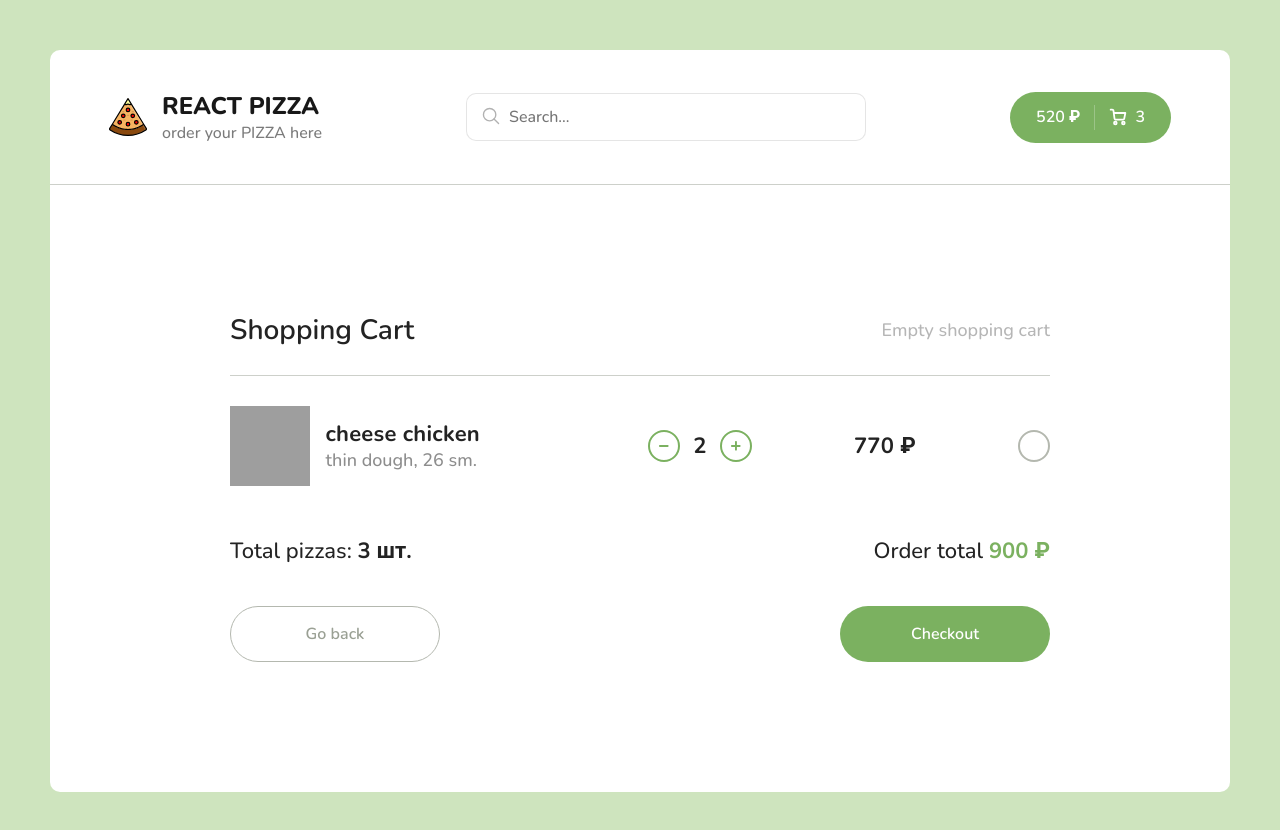
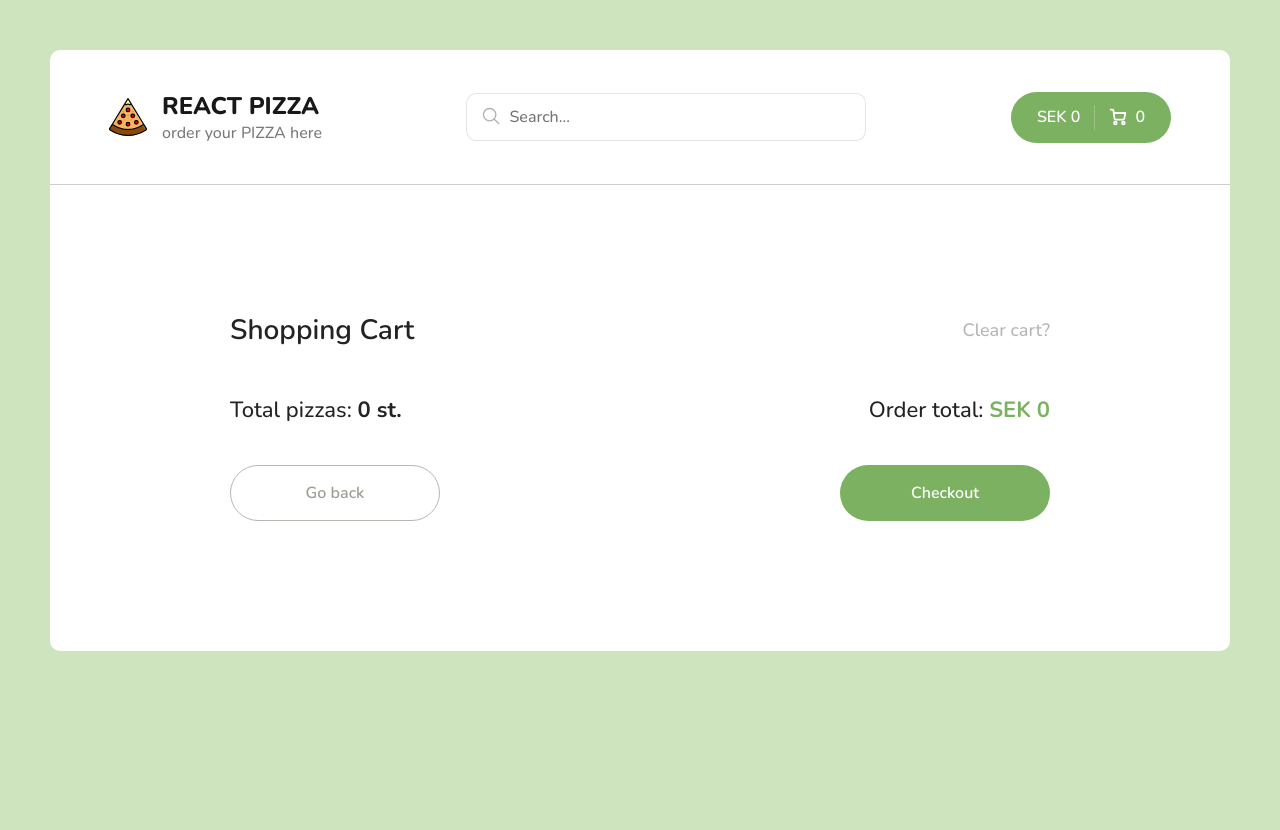
Before and after one commit to edzynia/e-come-app, a React (Create React App) app: page /cart in a window 1280 px wide. Shown: the top 830 px of the page. After the commit the page ends 800 px from the top, so only its background shows below. Built offline with nearby package versions, Linux system fonts and the light colour scheme; grey boxes are pictures that could not be loaded.

Commit message:
implemented the logic for adding goods to the cart, header, deleting goods

```diff
--- a/src/components/Header.jsx
+++ b/src/components/Header.jsx
@@ -1,9 +1,13 @@
 import React from 'react';
 import { Link } from 'react-router-dom';
+import { useSelector } from 'react-redux';
+
 import LogoIcon from '../assets/img/pizza-logo.svg';
 import Search from './Search';
 
 const Header = () => {
+  const { totalPrice, totalCount } = useSelector((state) => state.cart);
+
   return (
     <div className='header'>
       <div className='container'>
@@ -19,7 +23,7 @@ const Header = () => {
         <Search />
         <div className='header__cart'>
           <Link to='/cart' className='button button--cart'>
-            <span>520 ₽</span>
+            <span>SEK {totalPrice}</span>
             <div className='button__delimiter'></div>
             <svg
               width='18'
@@ -50,7 +54,7 @@ const Header = () => {
                 strokeLinejoin='round'
               />
             </svg>
-            <span>3</span>
+            <span>{totalCount}</span>
           </Link>
         </div>
       </div>
--- a/src/components/PizzaBlock/index.jsx
+++ b/src/components/PizzaBlock/index.jsx
@@ -1,14 +1,30 @@
 import React, { useState } from 'react';
+import { useSelector, useDispatch } from 'react-redux';
 
-const ProductCard = ({ title, price, imageUrl, sizes, types }) => {
-  const [count, setCount] = useState(0);
+import { addItem } from '../../redux/slices/cartSlice';
+
+const typeNames = ['thin dough', 'normal'];
+const sizeValues = [26, 30, 40];
+
+const ProductCard = ({ id, title, price, imageUrl, sizes, types }) => {
+  const dispatch = useDispatch();
+  const cartItem = useSelector((state) =>
+    state.cart.items.find((obj) => obj.id === id),
+  );
+  const addedItem = cartItem ? cartItem.count : 0;
   const [activeType, setActiveType] = useState(types[0]);
   const [activeSize, setActiveSize] = useState(0);
 
-  const typeName = ['thin dough', 'normal'];
-
   const onClickAdd = () => {
-    setCount(() => count + 1);
+    const item = {
+      id,
+      title,
+      price,
+      imageUrl,
+      type: typeNames[activeType],
+      size: sizeValues[activeSize],
+    };
+    dispatch(addItem(item));
   };
   return (
     <div className='pizza-block-wrapper'>
@@ -23,7 +39,7 @@ const ProductCard = ({ title, price, imageUrl, sizes, types }) => {
                 key={typeId}
                 className={activeType === typeId ? 'active' : ''}
               >
-                {typeName[typeId]}
+                {typeNames[typeId]}
               </li>
             ))}
           </ul>
@@ -58,7 +74,7 @@ const ProductCard = ({ title, price, imageUrl, sizes, types }) => {
               />
             </svg>
             <span>ADD</span>
-            <i>{count}</i>
+            {addedItem > 0 && <i>{addedItem}</i>}
           </button>
         </div>
       </div>
--- a/src/pages/Cart.jsx
+++ b/src/pages/Cart.jsx
@@ -1,85 +1,41 @@
-import React from 'react';
 import { Link } from 'react-router-dom';
+import { useSelector, useDispatch } from 'react-redux';
+
+import CartItem from '../components/CartItem';
+import { clearItems } from '../redux/slices/cartSlice';
 
 const Cart = () => {
+  const dispatch = useDispatch();
+  const { totalPrice, totalCount } = useSelector((state) => state.cart);
+  const items = useSelector((state) => state.cart.items);
+  const onClickClear = () => {
+    if (window.confirm('Are you sure that you want to clear a cart')) {
+      return dispatch(clearItems());
+    }
+  };
+
   return (
     <div className='container container--cart'>
       <div className='cart'>
         <div className='cart__top'>
           <h2>Shopping Cart</h2>
-          <div className='cart__clear'>
-            <span>Empty shopping cart</span>
+          <div className='cart__clear' onClick={onClickClear}>
+            <span>Clear cart?</span>
           </div>
         </div>
-        <div className='content__items'>
-          <div className='cart__item'>
-            <div className='cart__item-img'>
-              <img
-                className='pizza-block__image'
-                src='https://dodopizza-a.akamaihd.net/static/Img/Products/Pizza/ru-RU/b750f576-4a83-48e6-a283-5a8efb68c35d.jpg'
-                alt='Pizza'
-              />
-            </div>
-            <div className='cart__item-info'>
-              <h3>cheese chicken</h3>
-              <p>thin dough, 26 sm.</p>
-            </div>
-            <div className='cart__item-count'>
-              <div className='button button--outline button--circle cart__item-count-minus'>
-                <svg
-                  width='10'
-                  height='10'
-                  viewBox='0 0 10 10'
-                  fill='none'
-                  xmlns='http://www.w3.org/2000/svg'
-                >
-                  <path
-                    d='M5.92001 3.84V5.76V8.64C5.92001 9.17016 5.49017 9.6 4.96001 9.6C4.42985 9.6 4.00001 9.17016 4.00001 8.64L4 5.76L4.00001 3.84V0.96C4.00001 0.42984 4.42985 0 4.96001 0C5.49017 0 5.92001 0.42984 5.92001 0.96V3.84Z'
-                    // fill='#EB5A1E'
-                  ></path>
-                  <path
-                    d='M5.75998 5.92001L3.83998 5.92001L0.959977 5.92001C0.429817 5.92001 -2.29533e-05 5.49017 -2.29301e-05 4.96001C-2.2907e-05 4.42985 0.429817 4.00001 0.959977 4.00001L3.83998 4L5.75998 4.00001L8.63998 4.00001C9.17014 4.00001 9.59998 4.42985 9.59998 4.96001C9.59998 5.49017 9.17014 5.92001 8.63998 5.92001L5.75998 5.92001Z'
-                    // fill='#EB5A1E'
-                  ></path>
-                </svg>
-              </div>
-              <b>2</b>
-              <div className='button button--outline button--circle cart__item-count-plus'>
-                <svg
-                  width='10'
-                  height='10'
-                  viewBox='0 0 10 10'
-                  fill='none'
-                  xmlns='http://www.w3.org/2000/svg'
-                >
-                  <path
-                    d='M5.92001 3.84V5.76V8.64C5.92001 9.17016 5.49017 9.6 4.96001 9.6C4.42985 9.6 4.00001 9.17016 4.00001 8.64L4 5.76L4.00001 3.84V0.96C4.00001 0.42984 4.42985 0 4.96001 0C5.49017 0 5.92001 0.42984 5.92001 0.96V3.84Z'
-                    fill='#EB5A1E'
-                  ></path>
-                  <path
-                    d='M5.75998 5.92001L3.83998 5.92001L0.959977 5.92001C0.429817 5.92001 -2.29533e-05 5.49017 -2.29301e-05 4.96001C-2.2907e-05 4.42985 0.429817 4.00001 0.959977 4.00001L3.83998 4L5.75998 4.00001L8.63998 4.00001C9.17014 4.00001 9.59998 4.42985 9.59998 4.96001C9.59998 5.49017 9.17014 5.92001 8.63998 5.92001L5.75998 5.92001Z'
-                    fill='#EB5A1E'
-                  ></path>
-                </svg>
-              </div>
-            </div>
-            <div className='cart__item-price'>
-              <b>770 ₽</b>
-            </div>
-            <div className='cart__item-remove'>
-              <div className='button button--outline button--circle'></div>
-            </div>
-          </div>
-        </div>
+        {items.map((item) => (
+          <CartItem key={item.id} {...item} />
+        ))}
+
         <div className='cart__bottom'>
           <div className='cart__bottom-details'>
             <span>
               {' '}
-              Total pizzas: <b>3 шт.</b>{' '}
+              Total pizzas: <b>{totalCount} st.</b>{' '}
             </span>
             <span>
               {' '}
-              Order total <b>900 ₽</b>{' '}
+              Order total: <b> SEK {totalPrice}</b>{' '}
             </span>
           </div>
           <div className='cart__bottom-buttons'>
--- /dev/null
+++ b/src/redux/slices/cartSlice.js
@@ -0,0 +1,64 @@
+import { createSlice } from '@reduxjs/toolkit';
+
+const initialState = {
+  totalPrice: 0,
+  totalCount: 0,
+  items: [],
+};
+
+const cartSlice = createSlice({
+  name: 'cart',
+  initialState,
+  reducers: {
+    // addItem(state, action) {
+    //   state.items.push(action.payload);
+    //   //   state.totalPrice = [...state.items, action.payload];
+    //   state.totalPrice = state.items.reduce((sum, obj) => {
+    //     return obj.price + sum;
+    //   }, 0);
+    // },
+    addItem(state, action) {
+      const findItem = state.items.find((obj) => obj.id === action.payload.id);
+      if (findItem) {
+        findItem.count++;
+      } else {
+        state.items.push({
+          ...action.payload,
+          count: 1,
+        });
+      }
+      state.totalPrice = state.items.reduce((sum, obj) => {
+        return obj.price * obj.count + sum;
+      }, 0);
+      state.totalCount = state.items.reduce((sum, item) => sum + item.count, 0);
+    },
+
+    removeItem(state, action) {
+      state.items = state.items.filter((obj) => obj.id !== action.payload);
+      state.totalPrice = state.items.reduce((sum, obj) => {
+        return obj.price * obj.count + sum;
+      }, 0);
+      state.totalCount = state.items.reduce((sum, item) => sum + item.count, 0);
+    },
+
+    clearItems(state) {
+      state.items = [];
+      state.totalPrice = 0;
+      state.totalCount = 0;
+    },
+
+    minusItem(state, action) {
+      const findItem = state.items.find((obj) => obj.id === action.payload.id);
+      if (findItem && findItem.count > 0) {
+        findItem.count--;
+      }
+      state.totalPrice = state.items.reduce((sum, obj) => {
+        return obj.price * obj.count + sum;
+      }, 0);
+      state.totalCount = state.items.reduce((sum, item) => sum + item.count, 0);
+    },
+  },
+});
+
+export const { addItem, removeItem, clearItems, minusItem } = cartSlice.actions;
+export default cartSlice.reducer;
--- a/src/redux/store.js
+++ b/src/redux/store.js
@@ -1,6 +1,7 @@
 import { configureStore } from '@reduxjs/toolkit';
 import filter from './slices/filterSlice';
+import cart from './slices/cartSlice';
 
 export const store = configureStore({
-  reducer: { filter },
+  reducer: { filter, cart },
 });
```
